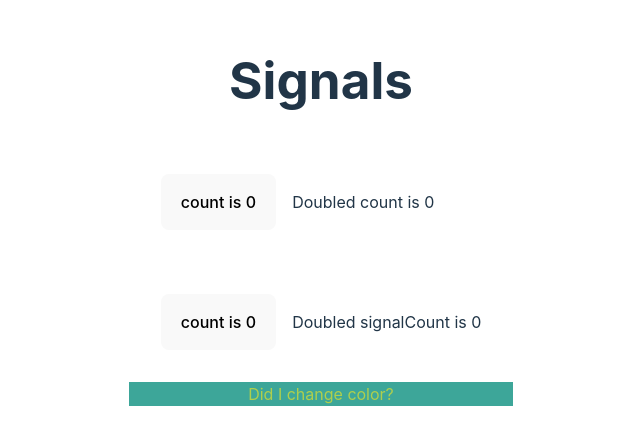
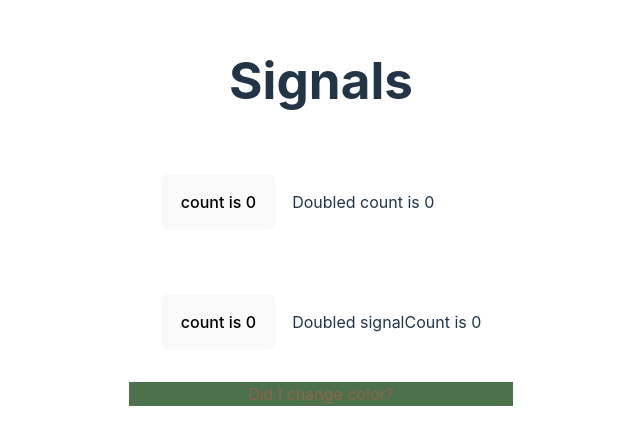
Before and after one commit to emmut/signals-react, a React (Vite) app: page / in a window 1280 px wide. Shown: the part 188-632 px from the top of the page, without its empty margins (319-959 px from the left). Built offline with nearby package versions, Linux system fonts and the light colour scheme.

Commit message:
step 6: react solution 2

```diff
--- a/src/ColorDiv.tsx
+++ b/src/ColorDiv.tsx
@@ -1,10 +1,12 @@
-const randomColor = () =>
-  `#${Math.random().toString(16).slice(2, 8).padEnd(6, "0")}`;
-
-const color1 = randomColor();
-const color2 = randomColor();
+import { useMemo } from "react";
 
 export default function ColorDiv() {
+  const randomColor = () =>
+    `#${Math.random().toString(16).slice(2, 8).padEnd(6, "0")}`;
+
+  const color1 = useMemo(randomColor, []);
+  const color2 = useMemo(randomColor, []);
+
   return (
     <div
       style={{
```
